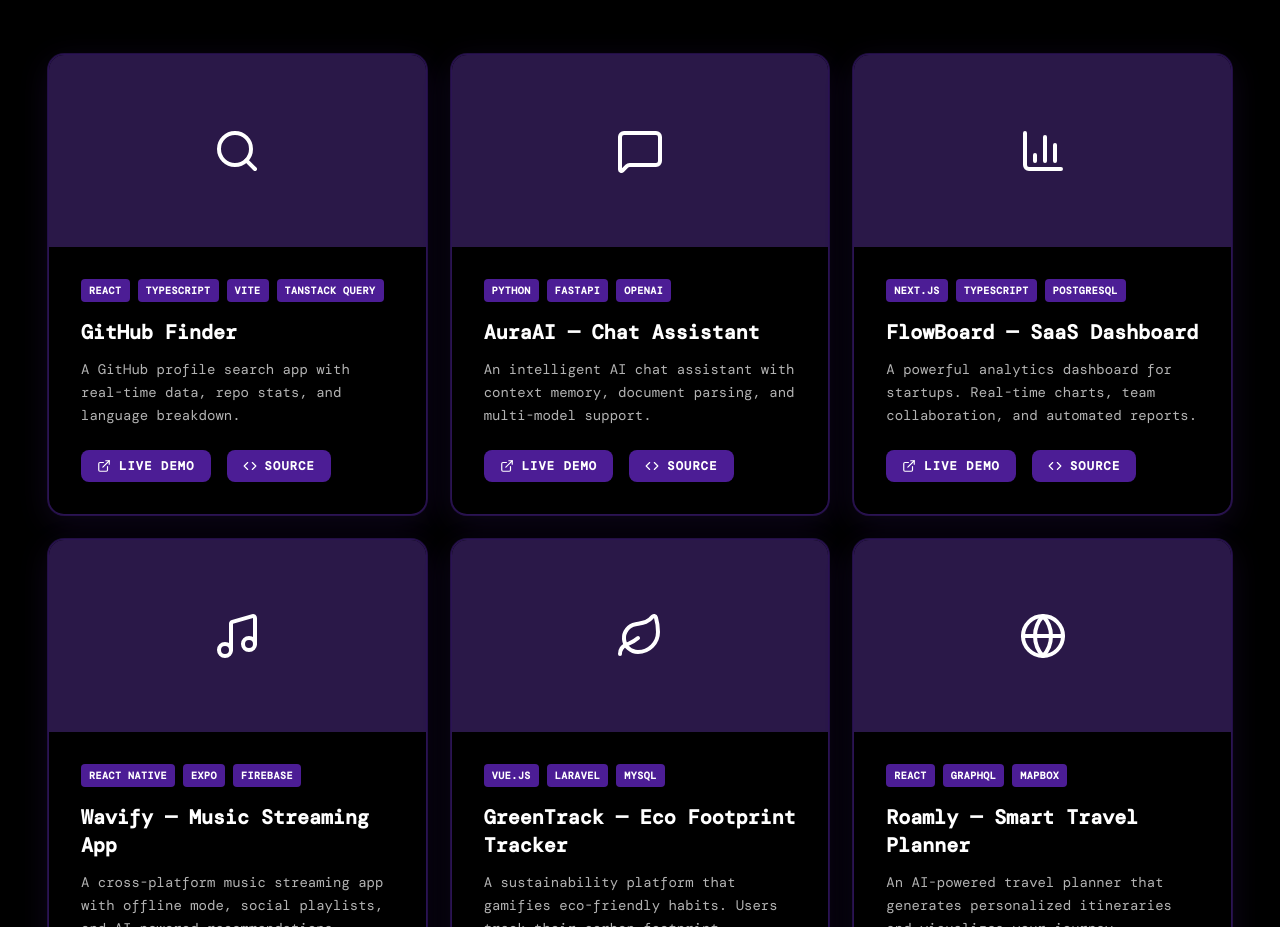
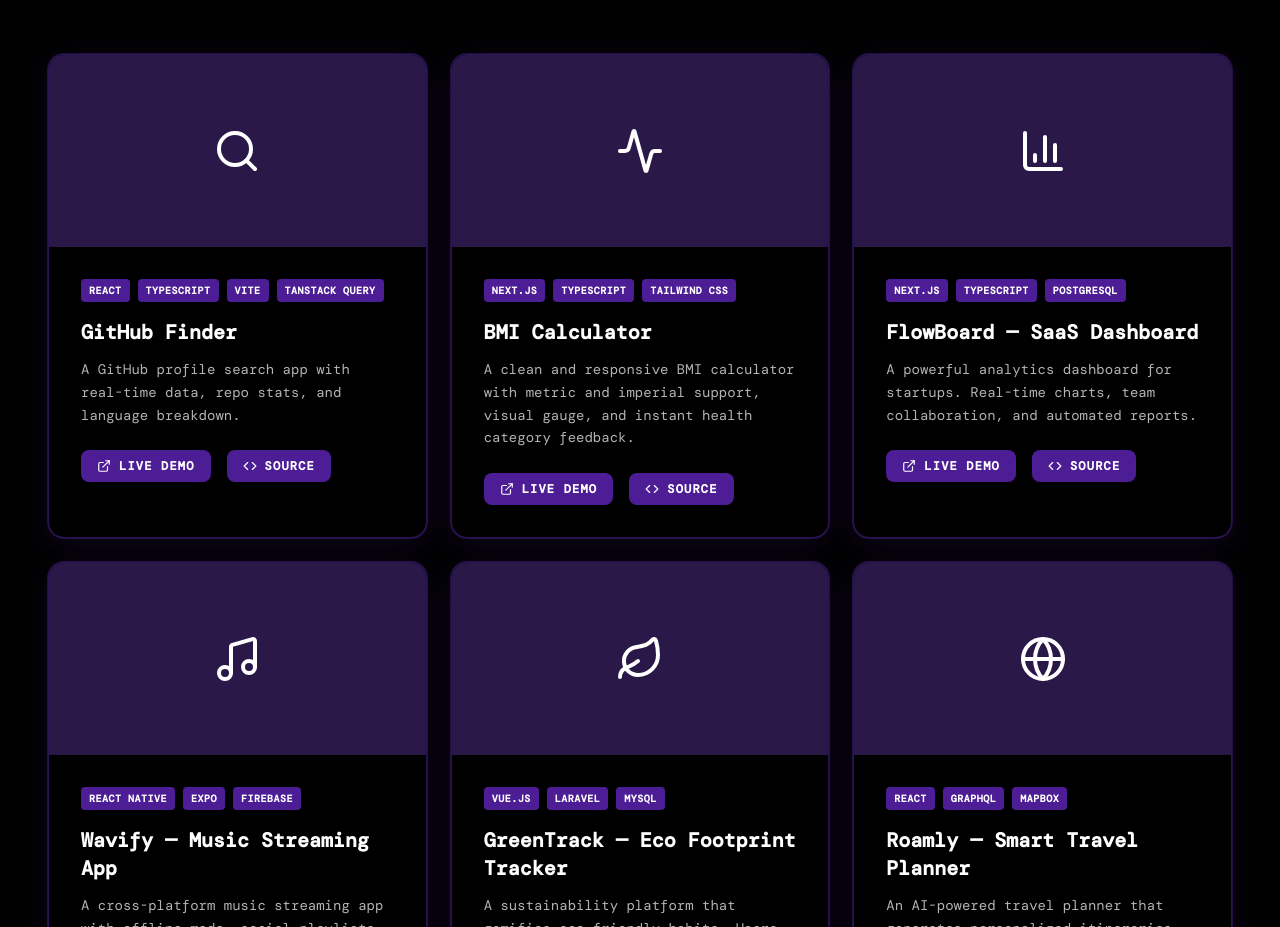
Before and after one commit to jolorupido15/jolo-portfolio, a Next.js app: page / in a window 1280 px wide. Shown: the part 1780-2707 px from the top of the page. Built offline with nearby package versions, Linux system fonts and the light colour scheme; a web font is replaced by a local one.

Commit message:
replace with BMI Calculator

```diff
--- a/components/Projects.tsx
+++ b/components/Projects.tsx
@@ -1,6 +1,6 @@
 'use client';
 
-import { ExternalLink, Code, Search, MessageSquare, BarChart3, Music, Leaf, Globe } from 'lucide-react'
+import { ExternalLink, Code, Search, Activity, BarChart3, Music, Leaf, Globe } from 'lucide-react'
 
 const projects = [
   {
@@ -12,10 +12,12 @@ const projects = [
   source: 'https://github.com/jolorupido15/github-finder',
 },
   {
-    title: 'AuraAI — Chat Assistant',
-    desc: 'An intelligent AI chat assistant with context memory, document parsing, and multi-model support.',
-    tags: ['Python', 'FastAPI', 'OpenAI'],
-    icon: <MessageSquare size={48} className="text-white" />,
+    title: 'BMI Calculator',
+    desc: 'A clean and responsive BMI calculator with metric and imperial support, visual gauge, and instant health category feedback.',
+    tags: ['Next.js', 'TypeScript', 'Tailwind CSS'],
+    icon: <Activity size={48} className="text-white" />,
+    live: 'https://bmi-calculator-[your-vercel-url].vercel.app',
+    source: 'https://github.com/jolorupido15/bmi-calculator',
   },
   {
     title: 'FlowBoard — SaaS Dashboard',
```
